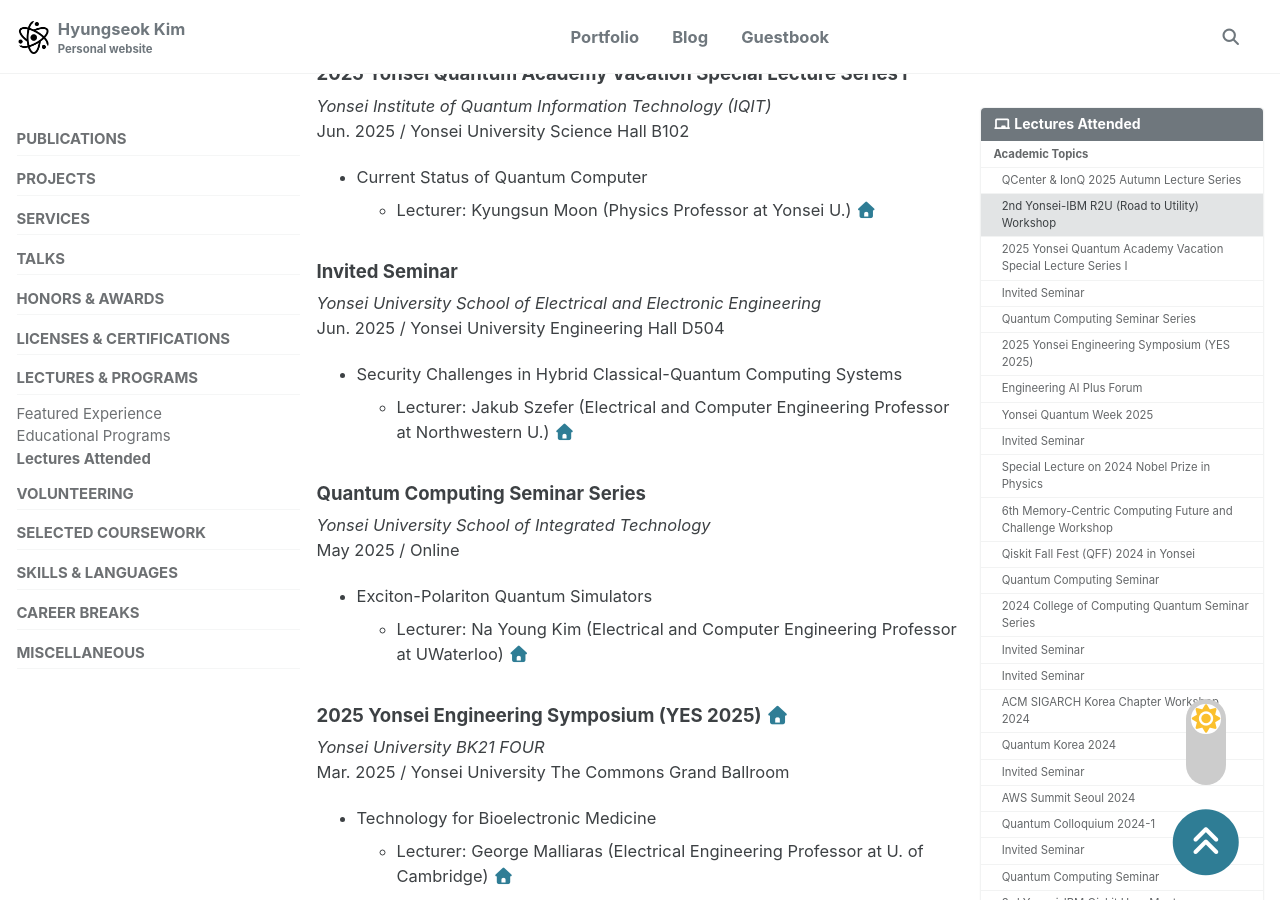
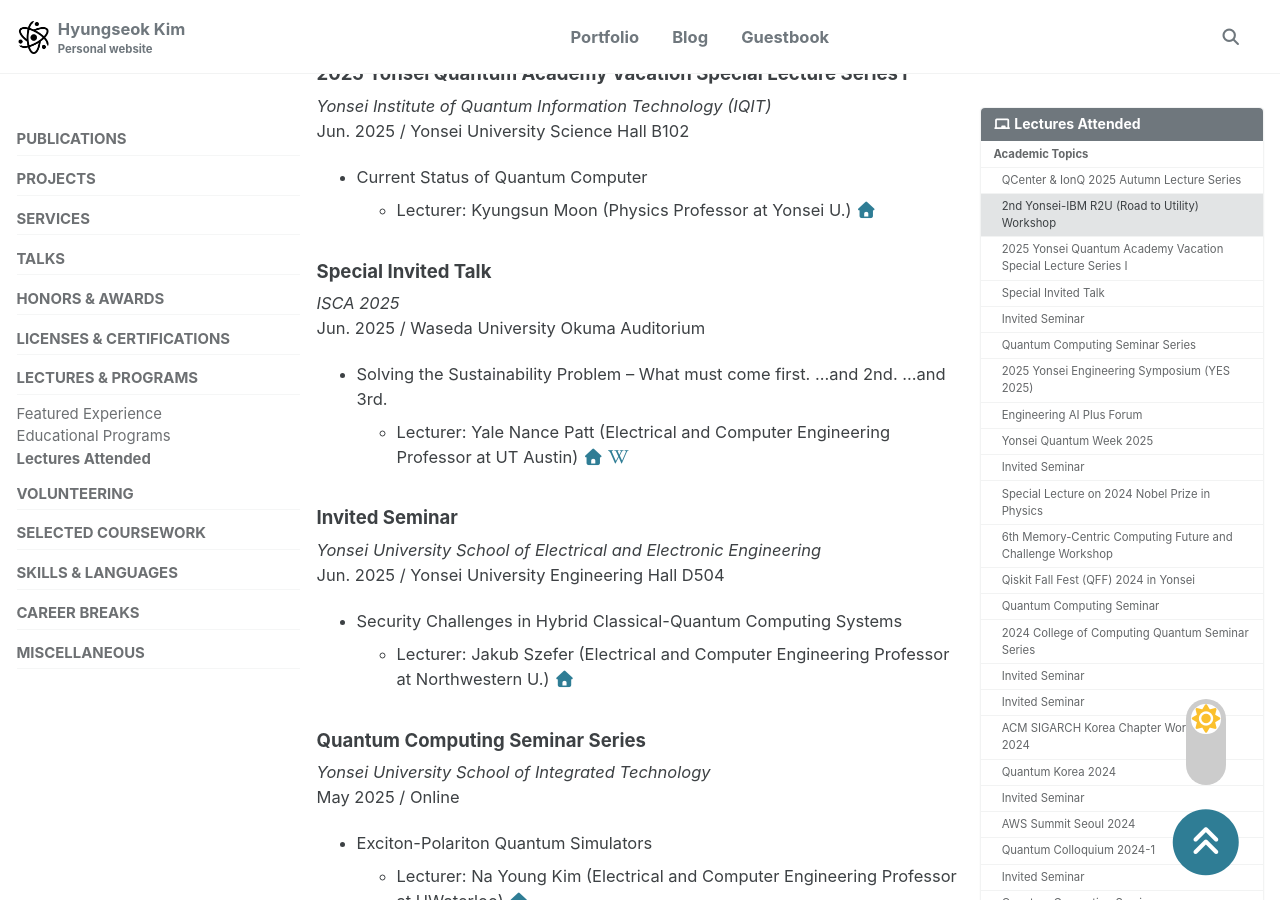
Before and after one commit to fluorite42/fluorite42.github.io, a Jekyll site: the page built from _portfolio/lectures-attended.md, in a window 1280 px wide and 900 px high, scrolled down 949 px. Built offline with Jekyll 4.4.1, drawn with Linux system fonts in a browser that asks for light colours; cached includes are drawn as plain includes.

Commit message:
ADD lecture

```diff
--- a/_portfolio/lectures-attended.md
+++ b/_portfolio/lectures-attended.md
@@ -42,6 +42,14 @@
 
 - Current Status of Quantum Computer
     - Lecturer: Kyungsun Moon (Physics Professor at Yonsei U.) <a href="https://sites.google.com/a/yonsei.ac.kr/quantum-traveller" target="_blank"><i class="fa fa-house" title="Website"></i></a>
+
+### Special Invited Talk
+
+*ISCA 2025*
+<br>Jun. 2025 / Waseda University Okuma Auditorium
+
+- Solving the Sustainability Problem -- What must come first. ...and 2nd. ...and 3rd.
+    - Lecturer: Yale Nance Patt (Electrical and Computer Engineering Professor at UT Austin) <a href="https://users.ece.utexas.edu/~patt/" target="_blank"><i class="fa fa-house" title="Website"></i></a> <a href="https://en.wikipedia.org/wiki/Yale_Patt" target="_blank"><i class="fab fa-wikipedia-w" title="Wikipedia"></i></a>
 
 ### Invited Seminar
 
```
